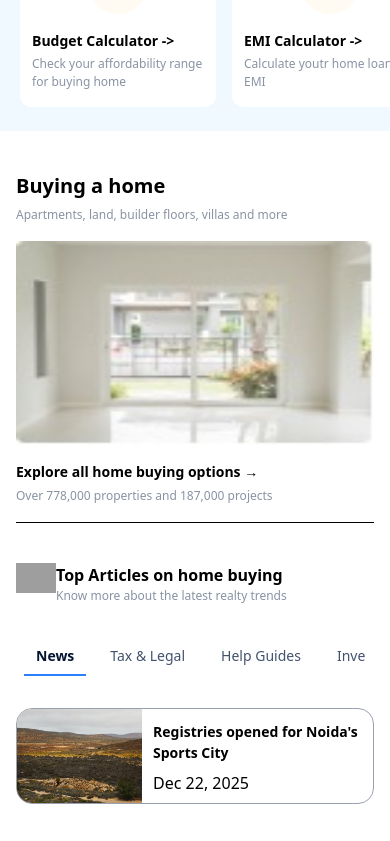
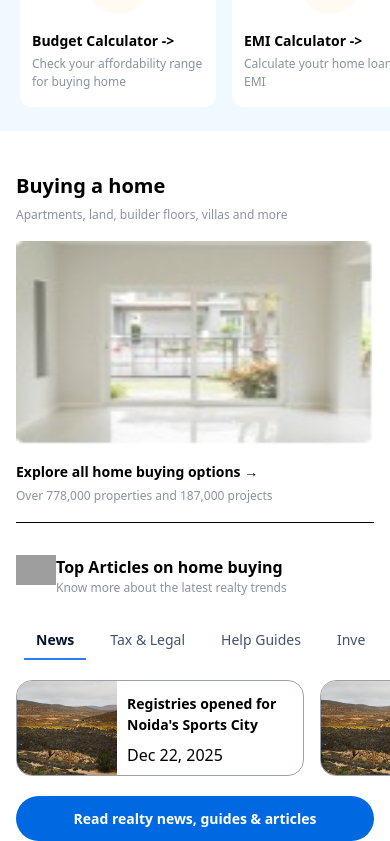
Before and after one commit to siddharth-stn/99AcresClone, a React (Vite) app: page / in a window 390 px wide. Shown: the part 773-1614 px from the top of the page. Built offline with nearby package versions, Linux system fonts and the light colour scheme; grey boxes are pictures that could not be loaded.

Commit message:
NewsSection done with responsive behaviour

```diff
--- a/src/components/BuyHome.jsx
+++ b/src/components/BuyHome.jsx
@@ -16,7 +16,7 @@ const BuyHome = () => {
           <span className="text-[#8993A4] text-[12px]">Over 778,000 properties and 187,000 projects</span>
         </div>
         <hr />
-        <div className="flex items-align my-10">
+        <div className="flex items-align my-8">
           <figure className="w-10">
             <img src="https://static.99acres.com/universalhp/img/BookRead.shared.png" alt="Book Read" />
           </figure>
--- /dev/null
+++ b/src/components/NewsCard.jsx
@@ -0,0 +1,13 @@
+import Card from "./Card";
+
+const NewsCard = ({ cardData, styles }) => {
+  return (
+    <div className="my-5 flex overflow-x-auto scrollbar-hide gap-4 px-4 items-start">
+      {cardData.map((card, index) => (
+        <Card key={index} image={card.image} title={card.title} para={card.para} styles={styles} />
+      ))}
+    </div>
+  )
+}
+
+export default NewsCard
--- a/src/components/NewsSection.jsx
+++ b/src/components/NewsSection.jsx
@@ -1,23 +1,56 @@
 import { useState } from "react";
-import Card from "./Card";
+
 import chabi from '../assets/images/chabi.jpg';
+import NewsCard from "./NewsCard";
 
 const NewsSection = () => {
   const [activeTab, setActiveTab] = useState("News");
+
   const menuItems = ["News", "Tax & Legal", "Help Guides", "Investment"];
-  const cardData = [
+
+  let cardData = []
+
+  if (activeTab === "News") {
+    cardData = [
       { image: chabi, title: "Registries opened for Noida's Sports City", para: "Dec 22, 2025" },
       { image: chabi, title: "UP moves to title based property registration", para: "Dec 17, 2025" },
       { image: chabi, title: "Unified circle rates in UP", para: "Dec 17, 2025" },
       { image: chabi, title: "Unified RERA Portal: How it benefits ...", para: "Sep 05, 2025" },
       { image: chabi, title: "No stamp duty on small housing plots in Harya", para: "Aug 28, 2025" }
     ];
+  } else if (activeTab === "Tax & Legal") {
+    cardData = [
+      { image: chabi, title: "Construction delay What to do next?", para: "Aug 20, 2025" },
+      { image: chabi, title: "Impact of possession delays on rental income", para: "Dec 17, 2025" },
+      { image: chabi, title: "How to assess a project's appreach ...", para: "Dec 17, 2025" },
+      { image: chabi, title: "What to ask residents before buying a home?", para: "Sep 05, 2025" },
+      { image: chabi, title: "Steps to verify a conveyance deed", para: "Aug 28, 2025" }
+    ]
+  } else if (activeTab === "Help Guides") {
+    cardData = [
+      { image: chabi, title: "Homebyer's stamp duty and registration", para: "Aug 20, 2025" },
+      { image: chabi, title: "Shortlist homes smarter with 99shorts", para: "Dec 17, 2025" },
+      { image: chabi, title: "5 broker questions for old resale homes", para: "Dec 17, 2025" },
+      { image: chabi, title: "Stages of home buying & role of a broker", para: "Sep 05, 2025" },
+      { image: chabi, title: "How to fix structural damage due to ...", para: "Aug 28, 2025" }
+    ]
+  } else {
+    cardData = [
+      { image: chabi, title: "Comparing your new home with current one", para: "Aug 20, 2025" },
+      { image: chabi, title: "Home loan process for army personnel", para: "Dec 17, 2025" },
+      { image: chabi, title: "Guide to home loan process for lawyers", para: "Dec 17, 2025" },
+      { image: chabi, title: "Home loan with low CIBIL score", para: "Sep 05, 2025" },
+      { image: chabi, title: "Home loan from an HFC or a bank?", para: "Aug 28, 2025" }
+    ]
+  }
+
+
 
   const styles = {
-    outerDivStyle: "border border-gray-400 rounded-2xl flex flex-col overflow-hidden ps-[38%] min-w-full relative pe-2",
-    figureStyle: "absolute left-0 bottom-0 top-0 w-[35%]",
+    outerDivStyle: "border border-gray-400 rounded-2xl flex flex-col overflow-hidden ps-[110px] max-w-[288px] flex-shrink-0 flex-grow-0 relative pe-2 ",
+    figureStyle: "absolute left-0 bottom-0 top-0 h-[94px] w-[35%]",
     imageStyle: "h-full",
-    titleStyle: "font-bold text-[14px] pt-3",
+    titleStyle: "font-bold text-[14px] pt-3 ",
     paraStyle: "pb-2 pt-2"
   };
   return (
@@ -33,10 +66,9 @@ const NewsSection = () => {
           })}
         </ul>
       </nav>
-      <div className="my-8 flex overflow-x-auto scrollbar-hide gap-4 px-4">
-        {cardData.map((card, index) => (
-          <Card key={index} image={card.image} title={card.title} para={card.para} styles={styles} />
-        ))}
+      <NewsCard cardData={cardData} styles={styles} />
+      <div className="px-4">
+        <button className="bg-[#0069E1] text-white font-bold text-[14px] rounded-4xl border-none w-full px-5 py-3">Read realty news, guides & articles</button>
       </div>
     </section >
   )
```
Lines whose indentation alone changed are shown as unchanged.
